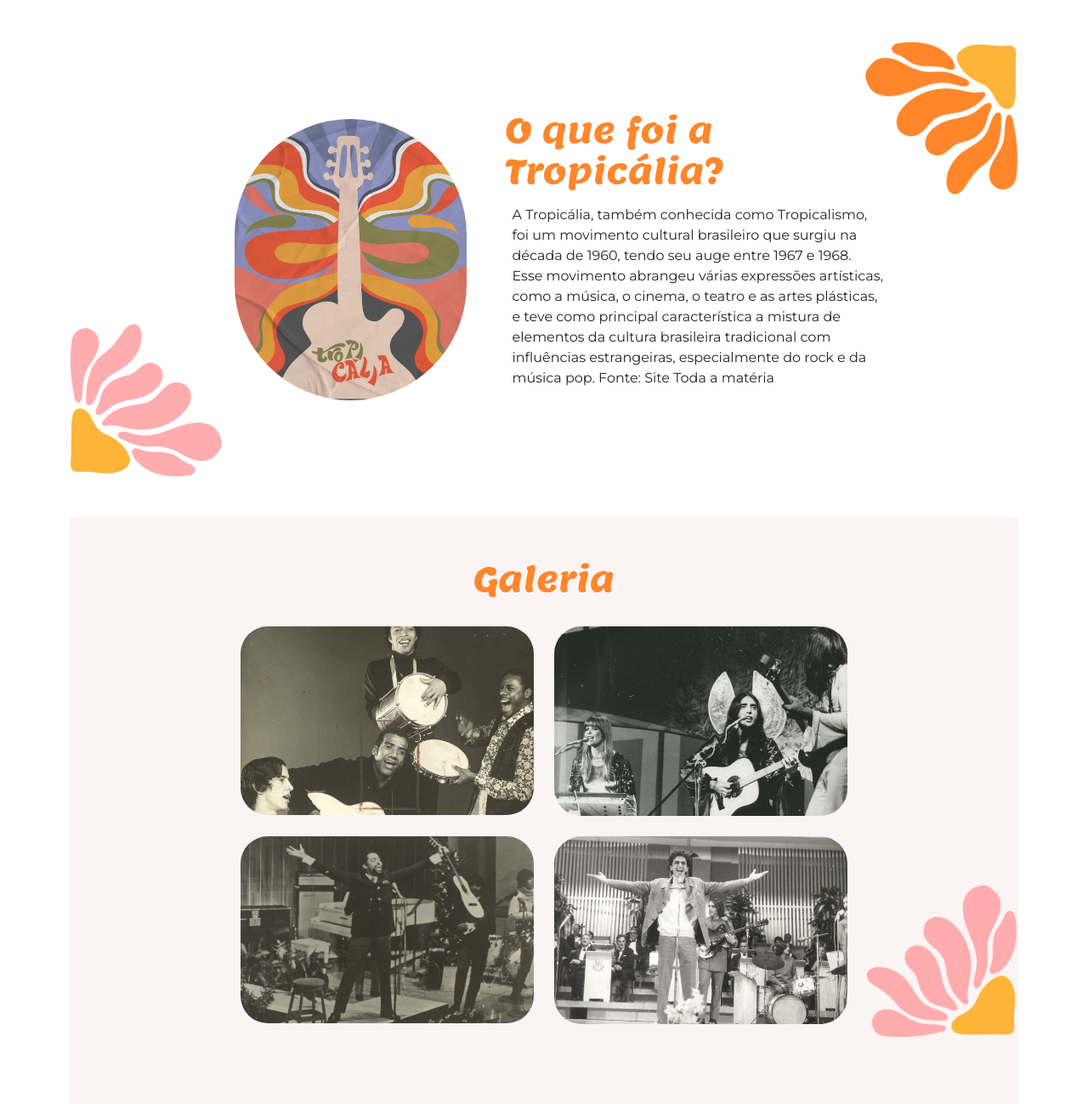
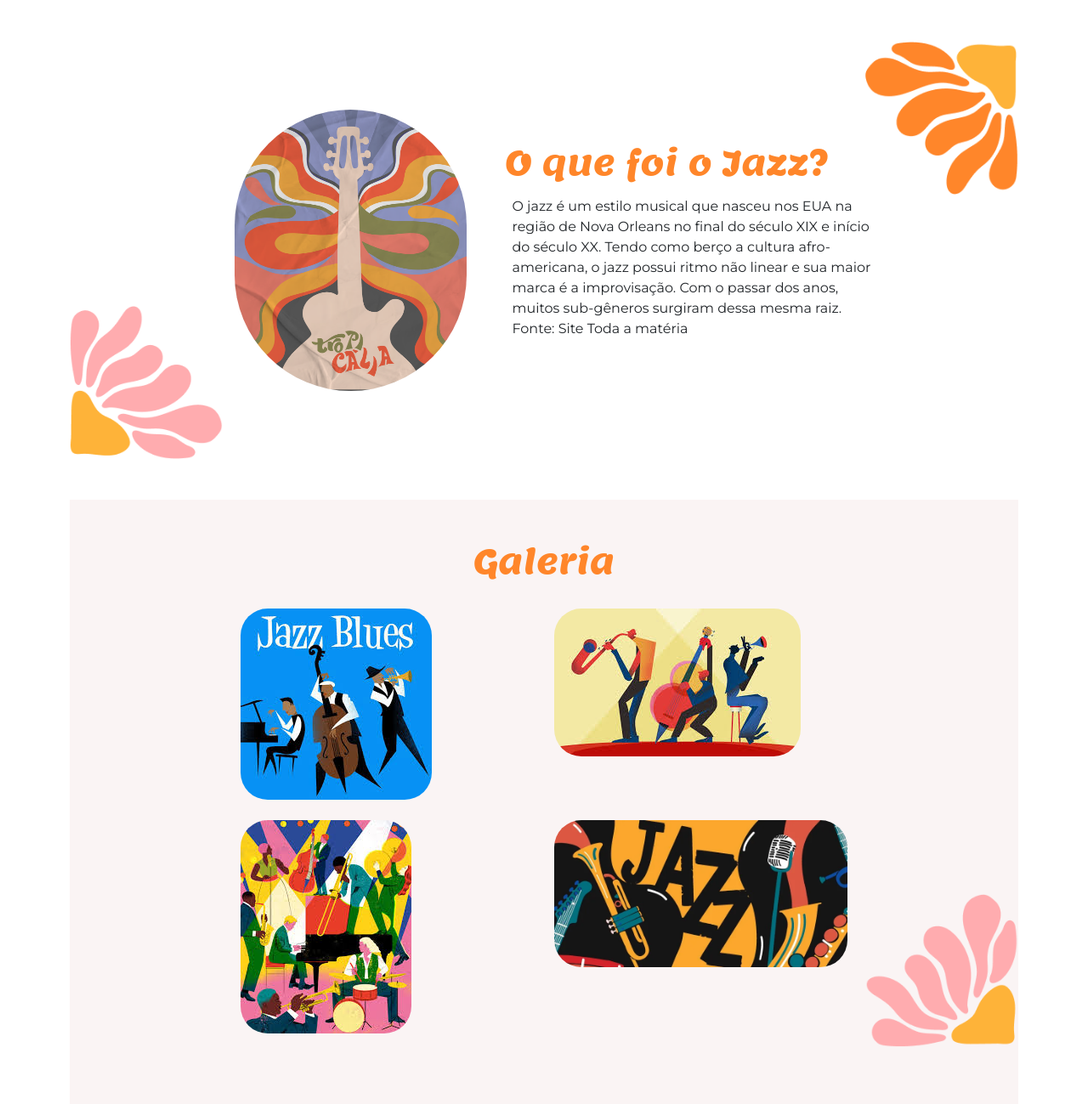
Before and after one commit to Scorpion-505/Jazz, a plain HTML site: page index.html in a window 1280 px wide. Shown: the part 960-2259 px from the top of the page at 85% size. Drawn offline with nearby package versions, Linux system fonts and the light colour scheme.

Commit message:
Update index.html

```diff
--- a/index.html
+++ b/index.html
@@ -21,15 +21,13 @@
                 <li class="nav-item"><a class="nav-link" href="#galeria">Galeria</a></li>
                 <li class="nav-item"><a class="nav-link" href="#contato">Contato</a></li>
             </ul>
-            <div id="acessibilidade" class="menu-acessibilidade">
-                <button id="botao-acessibilidade" class="btn btn-primary fw-bold rotacao-botao" aria-expanded="false">acessibilidade</button>
-                <div id="opcoes-acessibilidade" class="opcoes-acessibilidade apresenta-lista">
-                    <button id="aumentar-fonte" class="btn btn-primary fw-bold" aria-label="Aumentar o tamanho da fonte">A+</button>
-                    <button id="diminuir-fonte" class="btn btn-primary fw-bold" aria-label="diminuir o tamanho da fonte">A-</button>
-                    <button id="alterna-contraste" class="btn btn-primary fw-bold" aria-label="Alterna o contraste de cores"> <i class="bi bi-shadows"></i></button>
-                </div>
+            <div> = "acessibilidade">
+                <button id="aumentar-fonte" class="btn btn-primary fw-bold">A+</button>
+                <button id="diminuir-fonte" class="btn btn-primary fw-bold">A-</button>
+
             </div>
-        </nav>
+
+
 
     </header>
 
@@ -46,7 +44,7 @@
                         class="btn btn-primary btn-lg botao-inicio fw-semibold">Quero
                         conhecer!</a>
                 </div>
-                <img src="img/lossy-page1-640px-Os_Mutantes.tif (1).png" alt="A imagem apresenta o grupo musical Os mutantes, sao tres pessoas cantando em um microfone" title="Os mutantes - CC0 Domínio Público / Acervo Arquivo Nacional" class="img-fluid img-inicio">
+                <img src="img/Jazz logo.jpg" alt="Jazz escrito em linhas pretas em um fundo colorido" title="Jazz - CCO Domínio Público / Acervo Arquivo Nacional" class="img-fluid img-inicio">
 
               </div>
         </section>
@@ -57,12 +55,10 @@
                     <img src="img/image (1).png" class="rounded-pill" width="273" height="331" loading="lazy">
                 </div>
                 <div class="col-5">
-                    <h2>O que foi a Tropicália?</h2>
-                    <p class="p-2">A Tropicália, também conhecida como Tropicalismo, foi um movimento cultural
-                        brasileiro que surgiu na década de 1960, tendo seu auge entre 1967 e 1968. Esse movimento
-                        abrangeu várias expressões artísticas, como a música, o cinema, o teatro e as artes plásticas, e
-                        teve como principal característica a mistura de elementos da cultura brasileira tradicional com
-                        influências estrangeiras, especialmente do rock e da música pop. Fonte: Site Toda a matéria</p>
+                    <h2>O que foi o Jazz?</h2>
+                    <p class="p-2">O jazz é um estilo musical que nasceu nos EUA na região de Nova Orleans no final do século XIX e início do século XX.
+                        Tendo como berço a cultura afro-americana, o jazz possui ritmo não linear e sua maior marca é a improvisação. Com o passar dos anos, muitos sub-gêneros surgiram dessa mesma raiz.
+                         Fonte: Site Toda a matéria</p>
                 </div>
             </div>
         </section>
@@ -73,24 +69,26 @@
 
                 <div class="row justify-content-md-center">
                     <div class="col-md-4">
-                        <img src="img/lossy-page1-640px-Jorge_Ben_e_o_Trio_Mocotó_no_Teatro_da_Lagoa,_1971.tif.jpg"
+                        <img src="img/images site jazz.jpeg"
                             class="img-fluid rounded-5" loading="lazy">
                     </div>
                     <div class="col-md-4">
-                        <img src="img/lossy-page1-640px-Os_Mutantes_2.tif.jpg" class="img-fluid rounded-5"
+                        <img src="img/images (2).jpeg" class="img-fluid rounded-5"
                             loading="lazy">
                     </div>
                 </div>
                 <div class="row mt-4  justify-content-md-center">
                     <div class="col-md-4">
-                        <img src="img/lossy-page1-640px-Gilberto_Gil_nos_anos_1960.tif.jpg" class="img-fluid rounded-5" loading="lazy">
+                        <img src="img/imagesjazz.jpg" class="img-fluid rounded-5" loading="lazy">
                     </div>
                     <div class="col-md-4">
-                        <img src="img/lossy-page1-640px-Caetano_Veloso_no_III_Festival_da_Música_Popular.tif.jpg"
+                        <img src="img/Jazz.webp"
                             class="img-fluid rounded-5" loading="lazy">
                     </div>
                 </div>
              </div>
+
+
         </section>
 
         <section id="contato">
```
